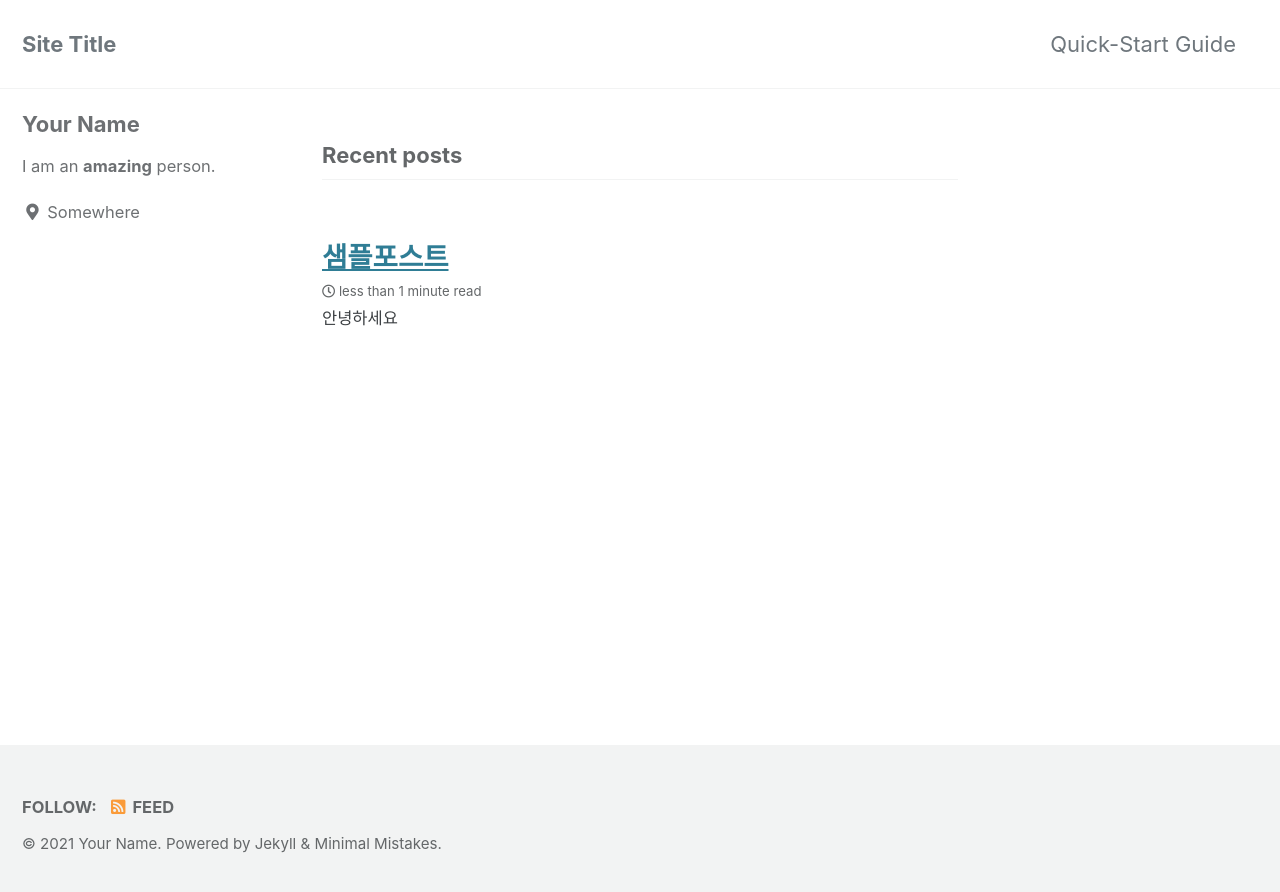
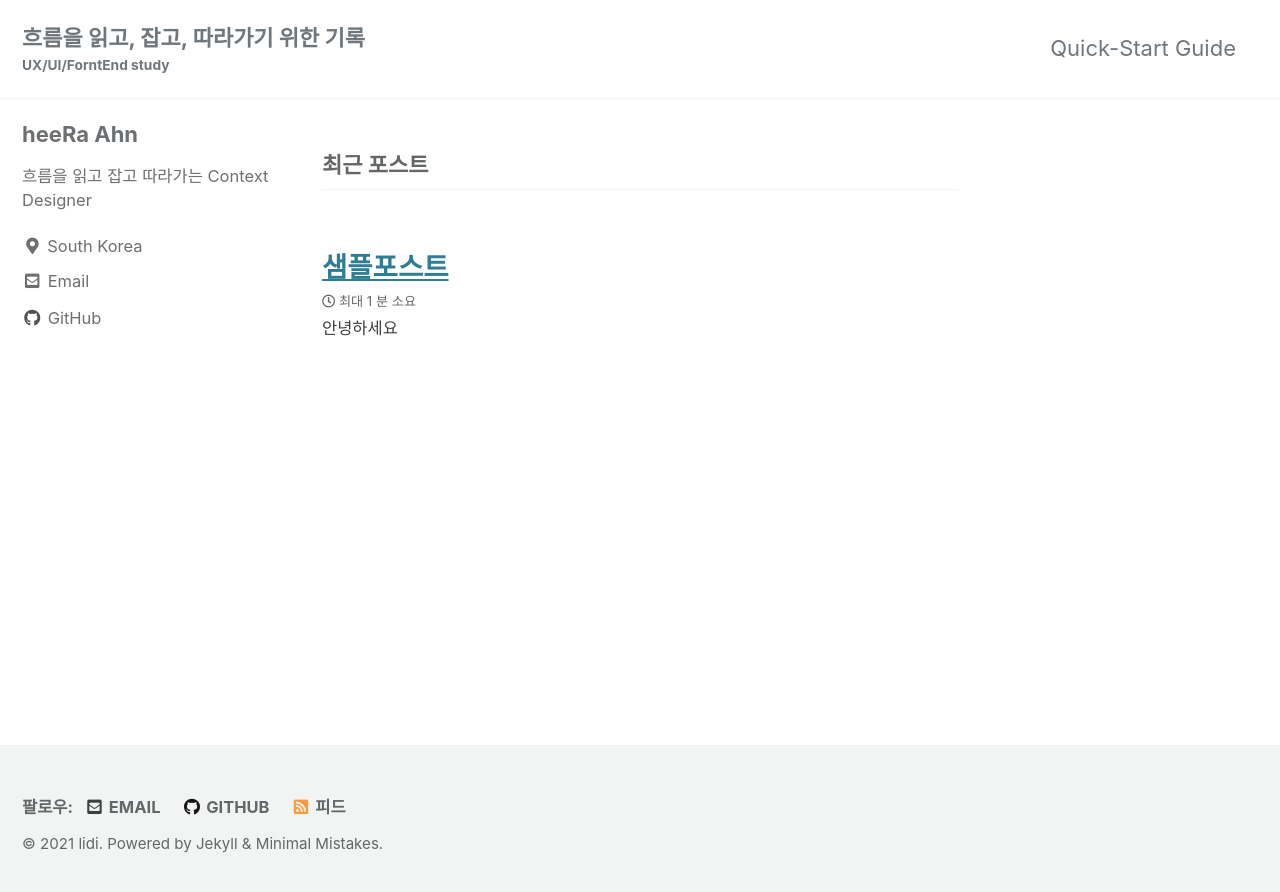
Before and after one commit to ridiahn/ridiahn.github.io, a Jekyll site: the page built from index.html, in a window 1280 px wide. Shown: the top 892 px of the page. Built offline with Jekyll 4.4.1, drawn with Linux system fonts in a browser that asks for light colours; cached includes are drawn as plain includes; the list of posts is cut into pages by our own code.

Commit message:
site setting

```diff
--- a/_config.yml
+++ b/_config.yml
@@ -10,23 +10,23 @@
 # Review documentation to determine if you should use `theme` or `remote_theme`
 # https://mmistakes.github.io/minimal-mistakes/docs/quick-start-guide/#installing-the-theme
 
-theme                  : "minimal-mistakes-jekyll"
+theme                    : "minimal-mistakes-jekyll"
 # remote_theme           : "mmistakes/minimal-mistakes"
 minimal_mistakes_skin    : "default" # "air", "aqua", "contrast", "dark", "dirt", "neon", "mint", "plum", "sunrise"
 
 # Site Settings
-locale                   : "en-US"
-title                    : "Site Title"
+locale                   : "ko-KR"
+title                    : "lidi's D&D LAB"
 title_separator          : "-"
-subtitle                 : # site tagline that appears below site title in masthead
-name                     : "Your Name"
-description              : "An amazing website."
-url                      : # the base hostname & protocol for your site e.g. "https://mmistakes.github.io"
+subtitle                 : "UX/UI/ForntEnd study"
+name                     : "lidi"
+description              : "흐름을 읽고, 잡고, 따라가는 Context Designer"
+url                      : "https://ridiahn.github.io/"
 baseurl                  : # the subpath of your site, e.g. "/blog"
-repository               : # GitHub username/repo-name e.g. "mmistakes/minimal-mistakes"
+repository               : "https://github.com/ridiahn/ridiahn.github.io"
 teaser                   : # path of fallback teaser image, e.g. "/assets/images/500x300.png"
 logo                     : # path of logo image to display in the masthead, e.g. "/assets/images/88x88.png"
-masthead_title           : # overrides the website title displayed in the masthead, use " " for no title
+masthead_title           : "흐름을 읽고, 잡고, 따라가기 위한 기록"
 # breadcrumbs            : false # true, false (default)
 words_per_minute         : 200
 comments:
@@ -101,15 +101,15 @@ analytics:
 
 # Site Author
 author:
-  name             : "Your Name"
+  name             : "heeRa Ahn"
   avatar           : # path of avatar image, e.g. "/assets/images/bio-photo.jpg"
-  bio              : "I am an **amazing** person."
-  location         : "Somewhere"
+  bio              : "흐름을 읽고 잡고 따라가는 Context Designer"
+  location         : "South Korea"
   email            :
   links:
     - label: "Email"
       icon: "fas fa-fw fa-envelope-square"
-      # url: "mailto:your.name@email.com"
+      url: "hi.heeraahn@gmail.com"
     - label: "Website"
       icon: "fas fa-fw fa-link"
       # url: "https://your-website.com"
@@ -121,7 +121,7 @@ author:
       # url: "https://facebook.com/"
     - label: "GitHub"
       icon: "fab fa-fw fa-github"
-      # url: "https://github.com/"
+      url: "https://github.com/ridiahn"
     - label: "Instagram"
       icon: "fab fa-fw fa-instagram"
       # url: "https://instagram.com/"
@@ -129,25 +129,29 @@ author:
 # Site Footer
 footer:
   links:
-    - label: "Twitter"
-      icon: "fab fa-fw fa-twitter-square"
-      # url:
+    - label: "Email"
+      icon: "fas fa-fw fa-envelope-square"
+      url: mailto:hi.heeraahn@gmail.com
+
+    - label: "GitHub"
+      icon: "fab fa-fw fa-github"
+      url: "https://github.com/ridiahn"
+
+    - label: "GitLab"
+      icon: "fab fa-fw fa-gitlab"
+      #url:
+
+    - label: "Instagram"
+      icon: "fab fa-fw fa-instagram"
+      #url: ""
+
     - label: "Facebook"
       icon: "fab fa-fw fa-facebook-square"
-      # url:
-    - label: "GitHub"
-      icon: "fab fa-fw fa-github"
-      # url:
-    - label: "GitLab"
-      icon: "fab fa-fw fa-gitlab"
-      # url:
+      #url:
+
     - label: "Bitbucket"
       icon: "fab fa-fw fa-bitbucket"
       # url:
-    - label: "Instagram"
-      icon: "fab fa-fw fa-instagram"
-      # url:
-
 
 # Reading Files
 include:
```
